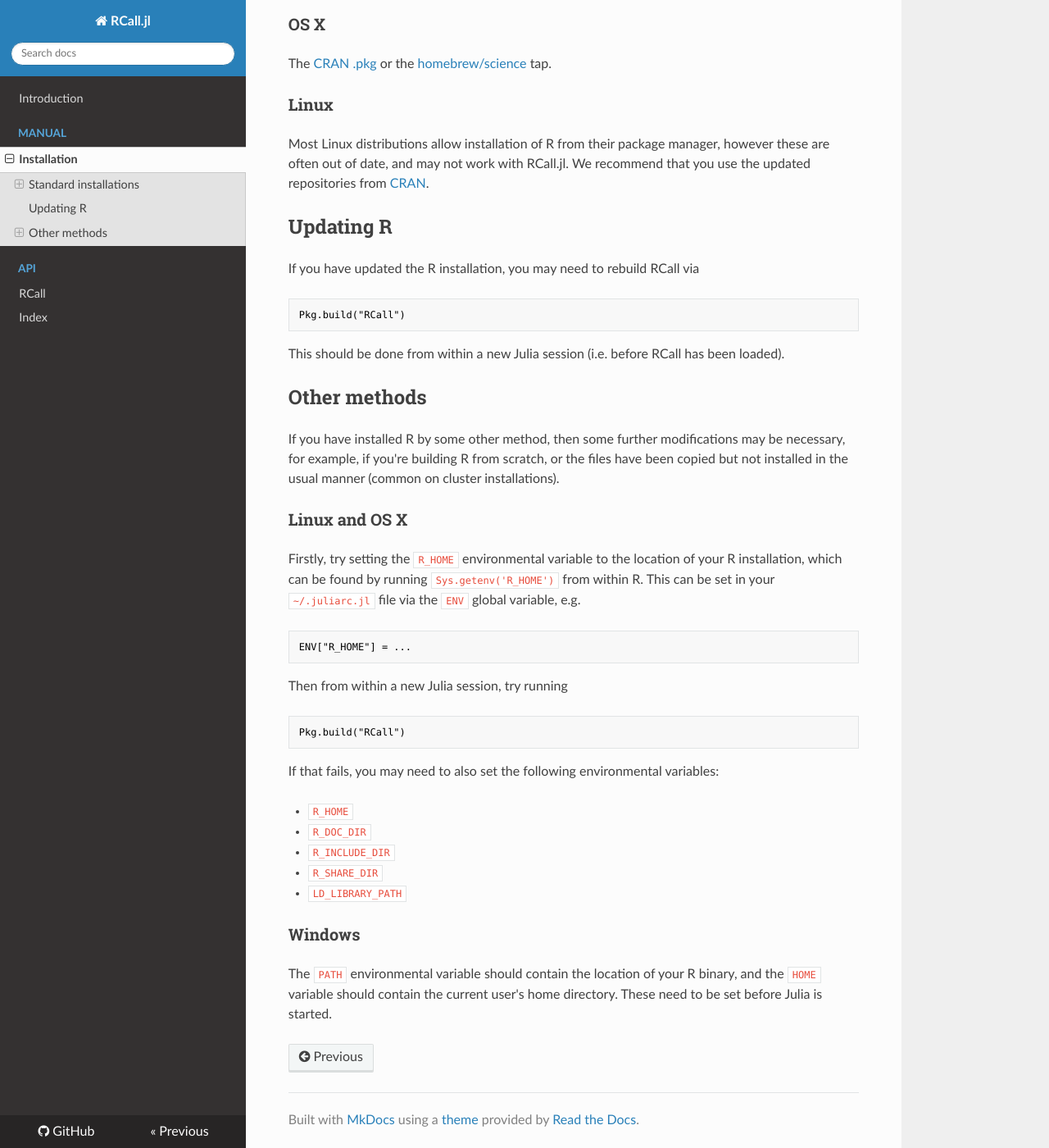
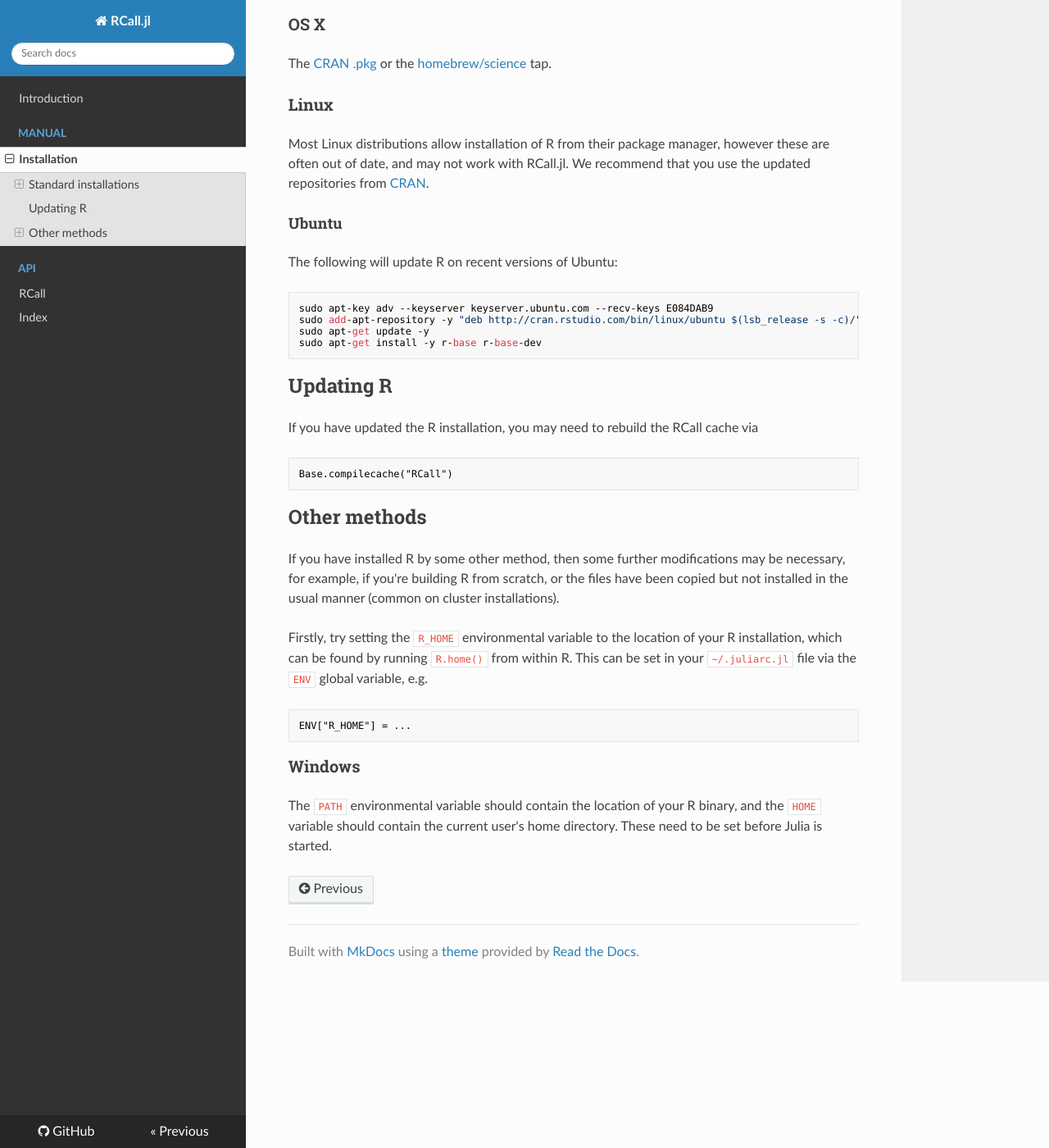
Before and after one commit to JuliaInterop/RCall.jl, an MkDocs documentation site: the page built from docs/installation.md, in a window 1280 px wide and 1400 px high, scrolled down 522 px. Shown: the whole window at 82% size. Built offline with MkDocs 1.6.1, drawn with Linux system fonts in a browser that asks for light colours; nearby versions of some CDN libraries; old or Windows-style settings are respelled for this version of MkDocs.

Commit message:
Enable precompilation, bump Julia version requirement to 0.4
This modifies the internals to allow for package precompilation. Due to some of the necessary changes (e.g. we can no longer use `const` pointers), this is a breaking change, though hopefully the "high-level" interface should still work.

This also changes the library search functionality so that we no longer need to use `Pkg.build`.

````diff
--- a/.travis.yml
+++ b/.travis.yml
@@ -3,7 +3,6 @@
   - linux
   - osx
 julia:
-  - 0.3
   - 0.4
   - nightly
 notifications:
@@ -12,7 +11,7 @@
 before_install:
   # linux
   - if [ "$TRAVIS_OS_NAME" == "linux" ]; then sudo apt-key adv --keyserver keyserver.ubuntu.com --recv-keys E084DAB9; fi
-  - if [ "$TRAVIS_OS_NAME" == "linux" ]; then sudo add-apt-repository -y "deb http://cran.rstudio.com/bin/linux/ubuntu precise/"; fi
+  - if [ "$TRAVIS_OS_NAME" == "linux" ]; then sudo add-apt-repository -y "deb http://cran.rstudio.com/bin/linux/ubuntu $(lsb_release -s -c)/"; fi
   - if [ "$TRAVIS_OS_NAME" == "linux" ]; then sudo apt-get update -qq -y; fi
   - if [ "$TRAVIS_OS_NAME" == "linux" ]; then sudo apt-get install git r-base r-base-dev r-recommended -y; fi
 
--- a/appveyor.yml
+++ b/appveyor.yml
@@ -1,7 +1,5 @@
 environment:
   matrix:
-  - JULIAVERSION: "julialang/bin/winnt/x86/0.3/julia-0.3-latest-win32.exe"
-  - JULIAVERSION: "julialang/bin/winnt/x64/0.3/julia-0.3-latest-win64.exe"
   - JULIAVERSION: "julialang/bin/winnt/x86/0.4/julia-0.4-latest-win32.exe"
   - JULIAVERSION: "julialang/bin/winnt/x64/0.4/julia-0.4-latest-win64.exe"
   - JULIAVERSION: "julianightlies/bin/winnt/x86/julia-latest-win32.exe"
--- a/docs/installation.md
+++ b/docs/installation.md
@@ -20,38 +20,32 @@
 ### Linux
 Most Linux distributions allow installation of R from their package manager, however these are often out of date, and may not work with RCall.jl. We recommend that you use the updated repositories from [CRAN](https://cran.r-project.org/bin/linux/).
 
+#### Ubuntu
+The following will update R on recent versions of Ubuntu:
+
+    sudo apt-key adv --keyserver keyserver.ubuntu.com --recv-keys E084DAB9
+    sudo add-apt-repository -y "deb http://cran.rstudio.com/bin/linux/ubuntu $(lsb_release -s -c)/"
+    sudo apt-get update -y
+    sudo apt-get install -y r-base r-base-dev
+
+
 
 ## Updating R
 
-If you have updated the R installation, you may need to rebuild RCall via
+If you have updated the R installation, you may need to rebuild the RCall cache via
 ```julia
-Pkg.build("RCall")
+Base.compilecache("RCall")
 ```
-This should be done from within a new Julia session (i.e. before RCall has been loaded).
-
 
 ## Other methods
 
 If you have installed R by some other method, then some further modifications may be necessary, for example, if you're building R from scratch, or the files have been copied but not installed in the usual manner (common on cluster installations).
 
-### Linux and OS X
-Firstly, try setting the `R_HOME` environmental variable to the location of your R installation, which can be found by running `Sys.getenv('R_HOME')` from within R. This can be set in your `~/.juliarc.jl` file via the `ENV` global variable, e.g.
+Firstly, try setting the `R_HOME` environmental variable to the location of your R installation, which can be found by running `R.home()` from within R. This can be set in your `~/.juliarc.jl` file via the `ENV` global variable, e.g.
 ```julia
 ENV["R_HOME"] = ...
 ```
-Then from within a new Julia session, try running
-```julia
-Pkg.build("RCall")
-```
-
-If that fails, you may need to also set the following environmental variables:
-
- * `R_HOME`
- * `R_DOC_DIR`
- * `R_INCLUDE_DIR`
- * `R_SHARE_DIR`
- * `LD_LIBRARY_PATH`
-
 
 ### Windows
+
 The `PATH` environmental variable should contain the location of your R binary, and the `HOME` variable should contain the current user's home directory. These need to be set before Julia is started.
````
Also changed, not shown: 17 other files.
